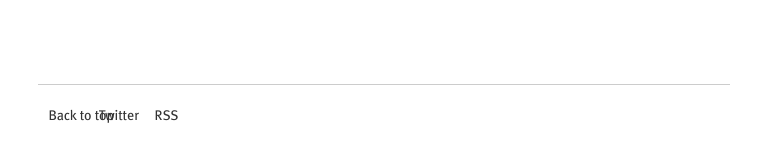
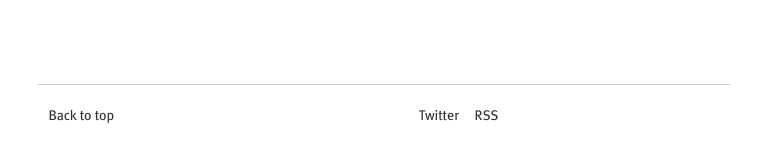
Before and after one commit to aacyun/jianxioy.github.com, a Jekyll site: the page built from index.html, in a window 768 px wide. Shown: the part 674-836 px from the top of the page. Built offline with Jekyll 4.4.1, drawn with Linux system fonts in a browser that asks for light colours; Markdown is read by kramdown in place of the engine named in the settings.

Commit message:
Testing iPad

```diff
--- a/static/css/layout.css
+++ b/static/css/layout.css
@@ -181,7 +181,7 @@ a:hover {
 		}
 		.offsite-links {
 			position: relative;
-			right: 330px;
+			right: 10px;
 			top: -21px;
 		}
 	}
```
